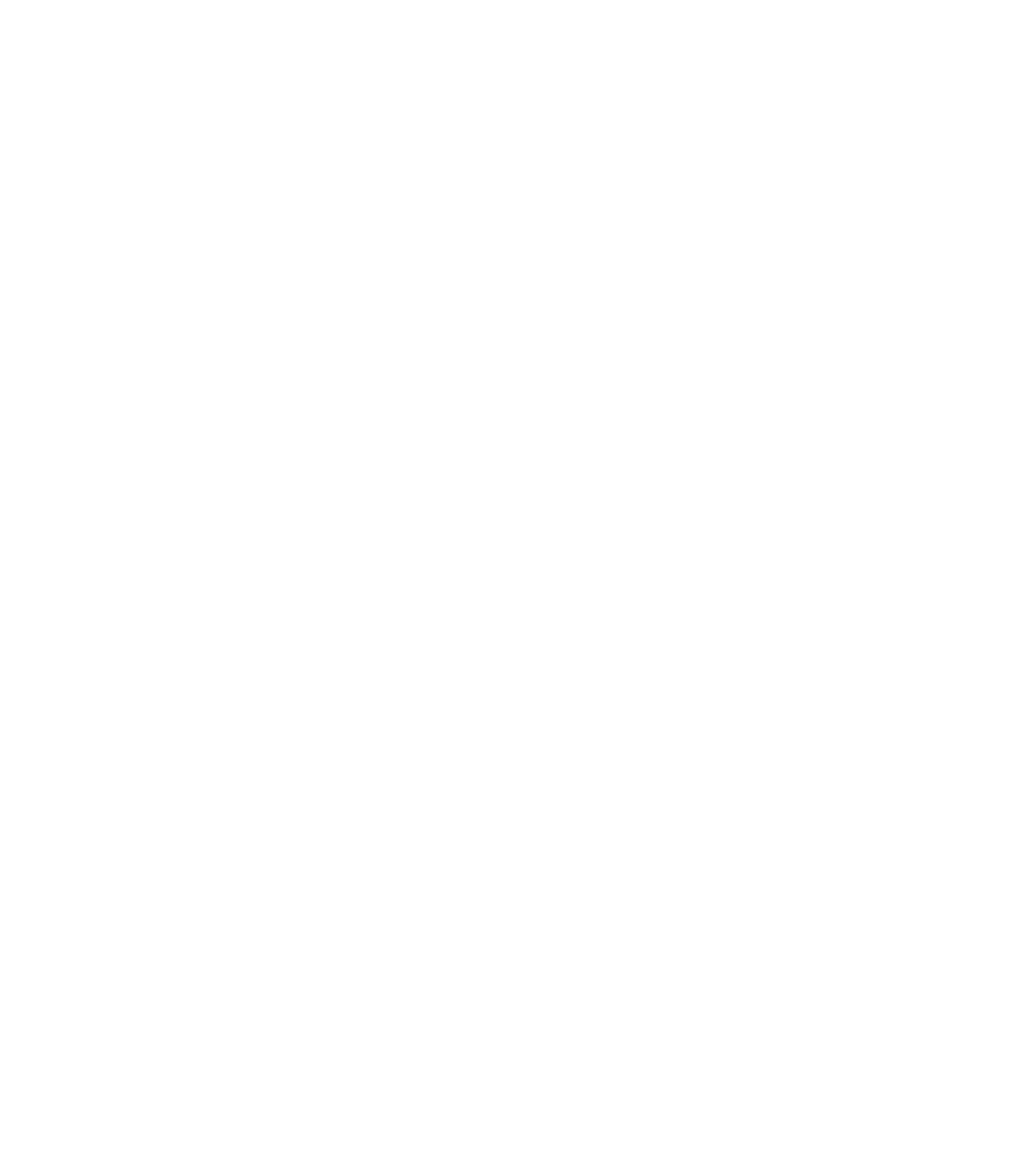
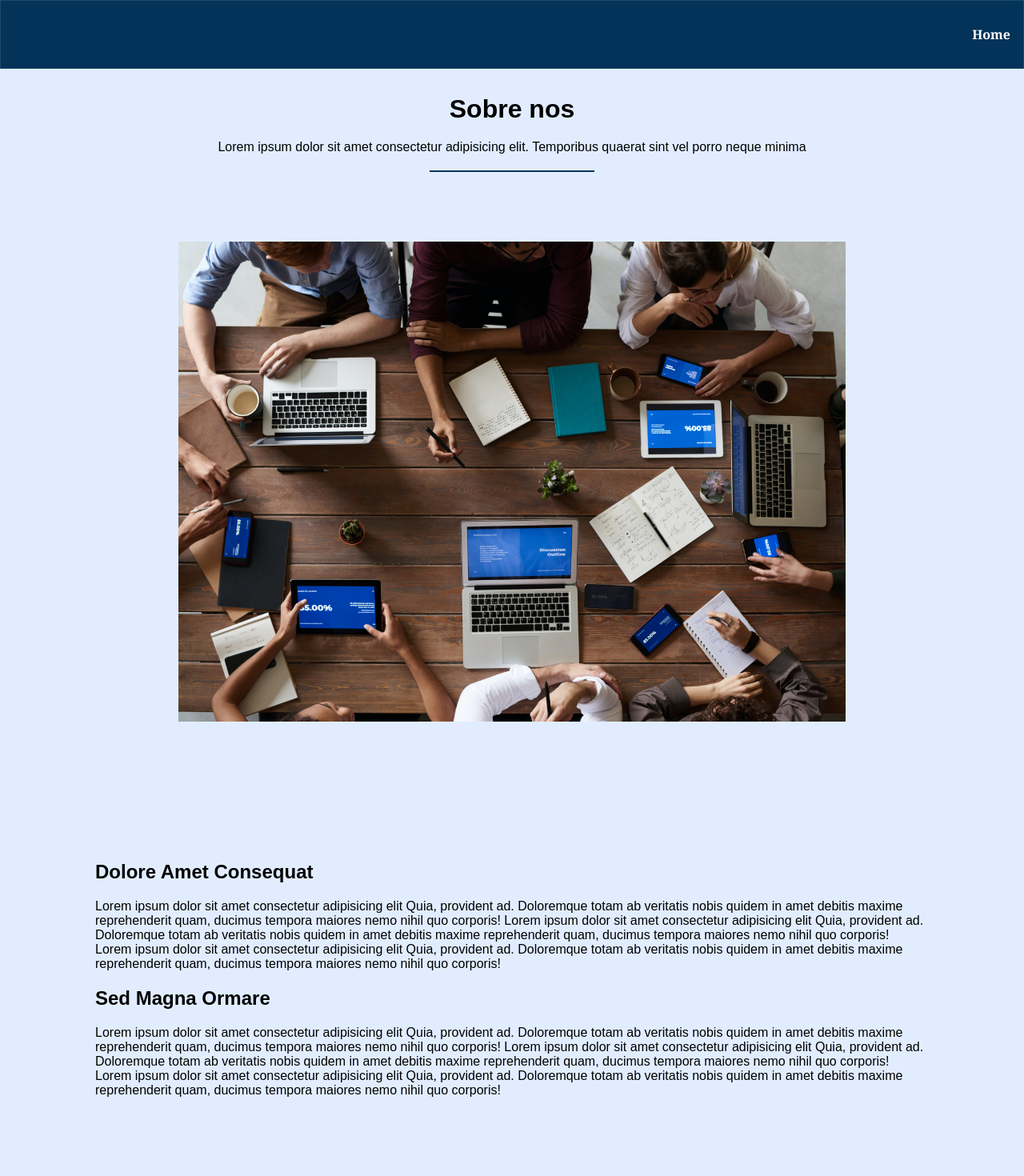
Before and after one commit to SabrinaM98/Orientacao-Profissional, a React (Vite) app in the folder orientacao-profissional/: page /sobreNos in a window 1280 px wide. Before the commit this address had no page. Shown: the top 1470 px of the page at 80% size. Before the commit the page ends 800 px from the top, so only its background shows below. Built offline with nearby package versions, Linux system fonts and the light colour scheme.

Commit message:
SobreNos

```diff
--- a/orientacao-profissional/src/App.jsx
+++ b/orientacao-profissional/src/App.jsx
@@ -6,6 +6,7 @@
 import Home from './paginas/home/Home'
 import Profissoes from "./paginas/profissoes/Profissoes";
 import Login from "./paginas/login/Login";
+import SobreNos from "./paginas/sobrenos/SobreNos";
 import './index.css'
 
 function App() {
@@ -15,6 +16,7 @@
         <Route path="/" element={<Home />} />
         <Route path="/profissoes" element={<Profissoes />} />
         <Route path="/admin" element={<Login />} />
+        <Route path="/sobreNos" element={<SobreNos />} />
       </Routes>
     </BrowserRouter>
   );
--- a/orientacao-profissional/src/componentes/hero_section_home/Hero_section.jsx
+++ b/orientacao-profissional/src/componentes/hero_section_home/Hero_section.jsx
@@ -11,7 +11,7 @@
 
   return (
     <div className='hero_section'>
-        <Menu showHome={false} showCarreira={true} showNoticias={true} showConcursos={true}/>
+        <Menu showHome={false} showCarreira={true} showNoticias={true} showConcursos={true} showSobreNos={true}/>
 
         <div className='hero_container'>
             <div className='box_conteudo'>
--- a/orientacao-profissional/src/componentes/menu/Menu.jsx
+++ b/orientacao-profissional/src/componentes/menu/Menu.jsx
@@ -2,7 +2,7 @@
 import './Menu.css'
 import logo from '../../../public/vite.svg'
 
-const Menu = ({ showHome, showCarreira, showNoticias, showConcursos , backgroundColor}) => {
+const Menu = ({ showHome, showCarreira, showNoticias, showConcursos, showSobreNos , backgroundColor}) => {
 
   const scrollToSection = (sectionId) => {
     const section = document.getElementById(sectionId);
@@ -24,7 +24,7 @@
             {showCarreira && <a href="#sugestoes" onClick={() => scrollToSection("sugestoes")}>Sugestões de Carreira</a>}
             {showNoticias && <a href="#noticias" onClick={() => scrollToSection("noticias")}>Notícias</a>}
             {showConcursos && <a href="#concursos" onClick={() => scrollToSection("concursos")}>Concursos Abertos</a>}
-            <a href="/">Sobre</a>
+            {showSobreNos && <a href="/sobreNos">Sobre</a>}
 
             {/* <a href="#Objetivos">Buscar</a>
             <a href="#comoSomos">Desenvolvimento</a> */}
--- a/orientacao-profissional/src/paginas/profissoes/Profissoes.jsx
+++ b/orientacao-profissional/src/paginas/profissoes/Profissoes.jsx
@@ -67,7 +67,7 @@
         {loading ? (<Skeletons/>) :
           (
             <div >
-              <Menu showHome={true} showCarreira={false} showNoticias={false} showConcursos={false} backgroundColor='var(--primary)'/>
+              <Menu showHome={true} showCarreira={false} showNoticias={false} showConcursos={false} showSobreNos={true} backgroundColor='var(--primary)'/>
               <div className='container_profissao'>
                 <div className='container_conteudo_profissoes'>
                   <span className='titulo_profissao'>{dadosHeader.length > 0 && dadosHeader[0].nome_profissao}</span>
--- /dev/null
+++ b/orientacao-profissional/src/paginas/sobrenos/SobreNos.css
@@ -0,0 +1,57 @@
+.container-sobreNos{
+    padding: 32px;
+    background-color: #E1EDFF;
+}
+
+.colum{
+    gap: 20px;
+    display: flex;
+    flex-direction: column;
+    align-items: center;
+}
+
+.padd{
+    gap: 20px;
+    display: flex;
+    padding: 87px;
+    flex-direction: column;
+}
+
+.linha{
+    width: 206px;
+    height: 2px;
+    background-color: var(--primary);
+}
+
+.titulo{
+    font-family: Arial, Helvetica, sans-serif;
+}
+
+.titulo2{
+    font-family: Arial, Helvetica, sans-serif;
+}
+
+.descricao{
+    font-family: Arial, Helvetica, sans-serif;
+}
+
+.descricao2{
+    font-family: Arial, Helvetica, sans-serif;
+}
+
+.imgProf{
+    display: flex;
+    justify-content: center;
+    height: 600px;
+    padding: 87px;
+}
+
+.imag{
+    width: 80%;
+    /* height: 394px; */
+    background-image: url(./quemSomos.jpg);
+    /* min-height: 100vh; */
+    background-size: cover;
+    background-repeat: no-repeat;
+    background-position: center center;
+}
--- /dev/null
+++ b/orientacao-profissional/src/paginas/sobrenos/SobreNos.jsx
@@ -0,0 +1,56 @@
+import React from 'react'
+import './SobreNos.css'
+// import imageQuemsomos from '../../componentes/img/quemSomos.jpg'
+import Menu from '../../componentes/menu/Menu'
+import Footer from '../../componentes/footer/Footer'
+
+
+const SobreNos = () => {
+  return (
+    <div>
+      <Menu showHome={true} showCarreira={false} showNoticias={false} showConcursos={false} showSobreNos={false} backgroundColor='var(--primary)'/>
+      <div className='container-sobreNos'>
+        <div className='colum'>
+          <h1 className='titulo'>Sobre nos</h1>
+          <p className='descricao'>Lorem ipsum dolor sit amet consectetur adipisicing elit. Temporibus quaerat sint vel porro neque minima</p>
+          <hr className='linha'></hr>
+        </div>
+          <div className='imgProf'>
+            <div className='imag'></div>
+            {/* <img className='imag' src={imageQuemsomos}/> */}
+          </div>
+        <div className='padd'>
+        <h2 className='titulo2'>Dolore Amet Consequat</h2>
+          <p className='descricao2'>Lorem ipsum dolor sit amet consectetur adipisicing elit
+          Quia, provident ad. Doloremque totam ab veritatis nobis
+          quidem in amet debitis maxime reprehenderit quam, ducimus tempora
+          maiores nemo nihil quo corporis!
+          Lorem ipsum dolor sit amet consectetur adipisicing elit
+          Quia, provident ad. Doloremque totam ab veritatis nobis
+          quidem in amet debitis maxime reprehenderit quam, ducimus tempora
+          maiores nemo nihil quo corporis!
+          Lorem ipsum dolor sit amet consectetur adipisicing elit
+          Quia, provident ad. Doloremque totam ab veritatis nobis
+          quidem in amet debitis maxime reprehenderit quam, ducimus tempora
+          maiores nemo nihil quo corporis!</p>
+          <h2 className='titulo2'>Sed Magna Ormare</h2>
+          <p className='descricao2'>Lorem ipsum dolor sit amet consectetur adipisicing elit
+          Quia, provident ad. Doloremque totam ab veritatis nobis
+          quidem in amet debitis maxime reprehenderit quam, ducimus tempora
+          maiores nemo nihil quo corporis!
+          Lorem ipsum dolor sit amet consectetur adipisicing elit
+          Quia, provident ad. Doloremque totam ab veritatis nobis
+          quidem in amet debitis maxime reprehenderit quam, ducimus tempora
+          maiores nemo nihil quo corporis!
+          Lorem ipsum dolor sit amet consectetur adipisicing elit
+          Quia, provident ad. Doloremque totam ab veritatis nobis
+          quidem in amet debitis maxime reprehenderit quam, ducimus tempora
+          maiores nemo nihil quo corporis!</p>
+        </div>
+      </div>
+      <Footer/>
+    </div>
+  )
+}
+
+export default SobreNos
```
Also changed, not shown: orientacao-profissional/src/paginas/sobrenos/quemSomos.jpg (added).
